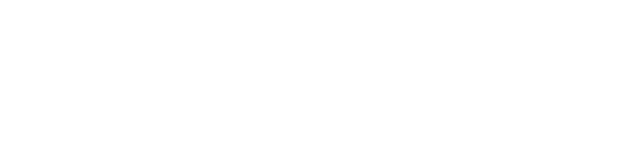
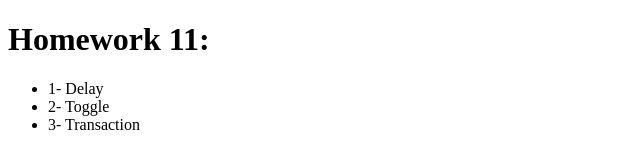
Before and after one commit to blood-mari/goit-js-hw-11-promisification, a website: page src/index.html in a window 1280 px wide. Shown: the whole page, without its empty margins (0-640 px from the left). Drawn offline with Linux system fonts and the light colour scheme.

Commit message:
first task

```diff
--- a/src/index.html
+++ b/src/index.html
@@ -4,7 +4,7 @@
     <meta charset="UTF-8" />
     <meta name="viewport" content="width=device-width, initial-scale=1.0" />
     <meta http-equiv="X-UA-Compatible" content="ie=edge" />
-    <title>Homework 10</title>
+    <title>Homework 11</title>
     <link
       href="https://fonts.googleapis.com/icon?family=Material+Icons"
       rel="stylesheet"
@@ -13,7 +13,12 @@
   </head>
 
   <body>
-
+    <h1 class="maintitle">Homework 11:</h1>
+    <ul class="task-list">
+      <li>1- Delay</li>
+      <li>2- Toggle</li>
+      <li>3- Transaction</li>
+    </ul>
 
   </body>
 </html>
--- a/src/index.js
+++ b/src/index.js
@@ -1 +1,3 @@
 import './styles.css';
+
+import "./js/delay";
--- a/src/js/delay.js
+++ b/src/js/delay.js
@@ -1,4 +1,4 @@
-const delay = ms => {
+export const delay = ms => {
     return new Promise(resolve => {
         setTimeout(() => { resolve(ms); }, ms);
     });
@@ -9,4 +9,4 @@ const delay = ms => {
   // Вызовы функции для проверки
   delay(2000).then(logger); // Resolved after 2000ms
   delay(1000).then(logger); // Resolved after 1000ms
-  delay(1500).then(logger); // Resolved after 1500ms
+delay(1500).then(logger); // Resolved after 1500ms
--- a/src/styles.css
+++ b/src/styles.css
@@ -15,3 +15,7 @@ body {
   transition: color 150ms var(--timing-function),
     background-color 150ms var(--timing-function);
 }
+
+.maintitle {
+  text-align: center;
+}
```
Also changed, not shown: src/js/toggle.js (added).
